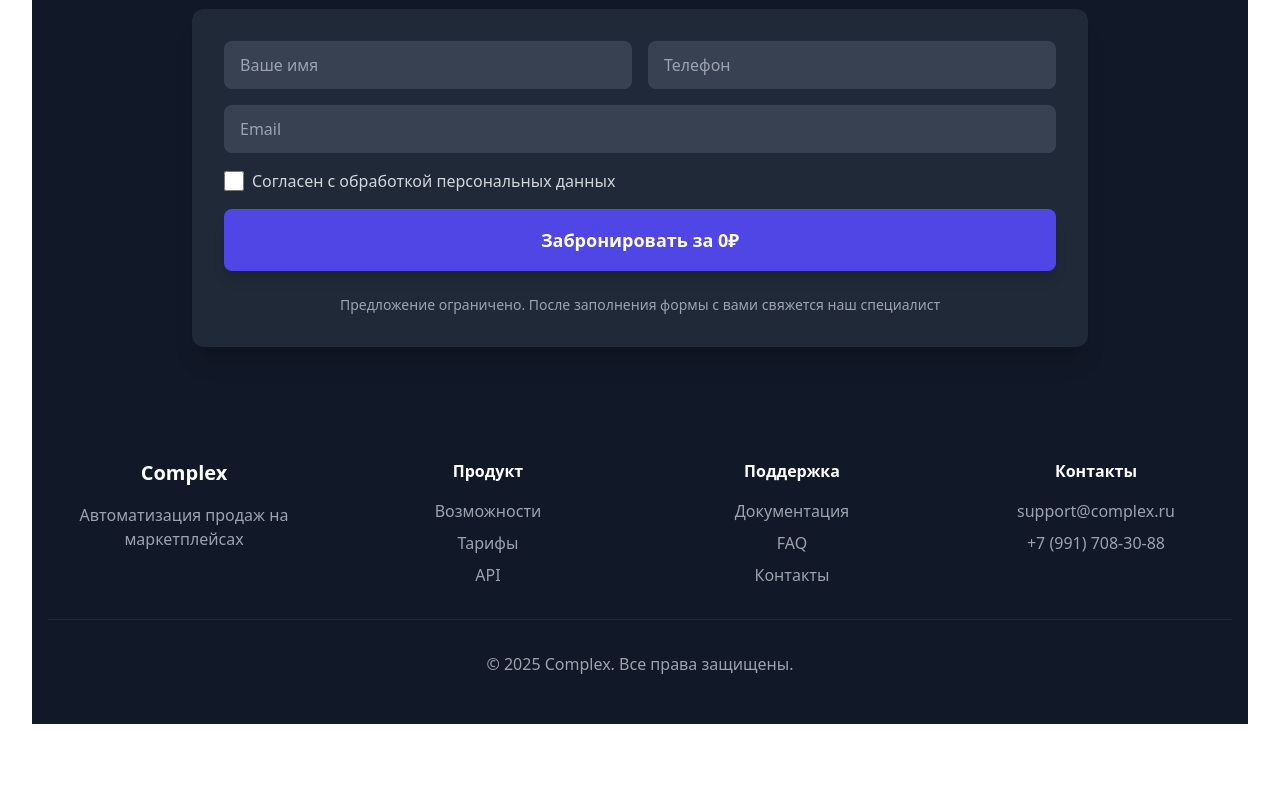
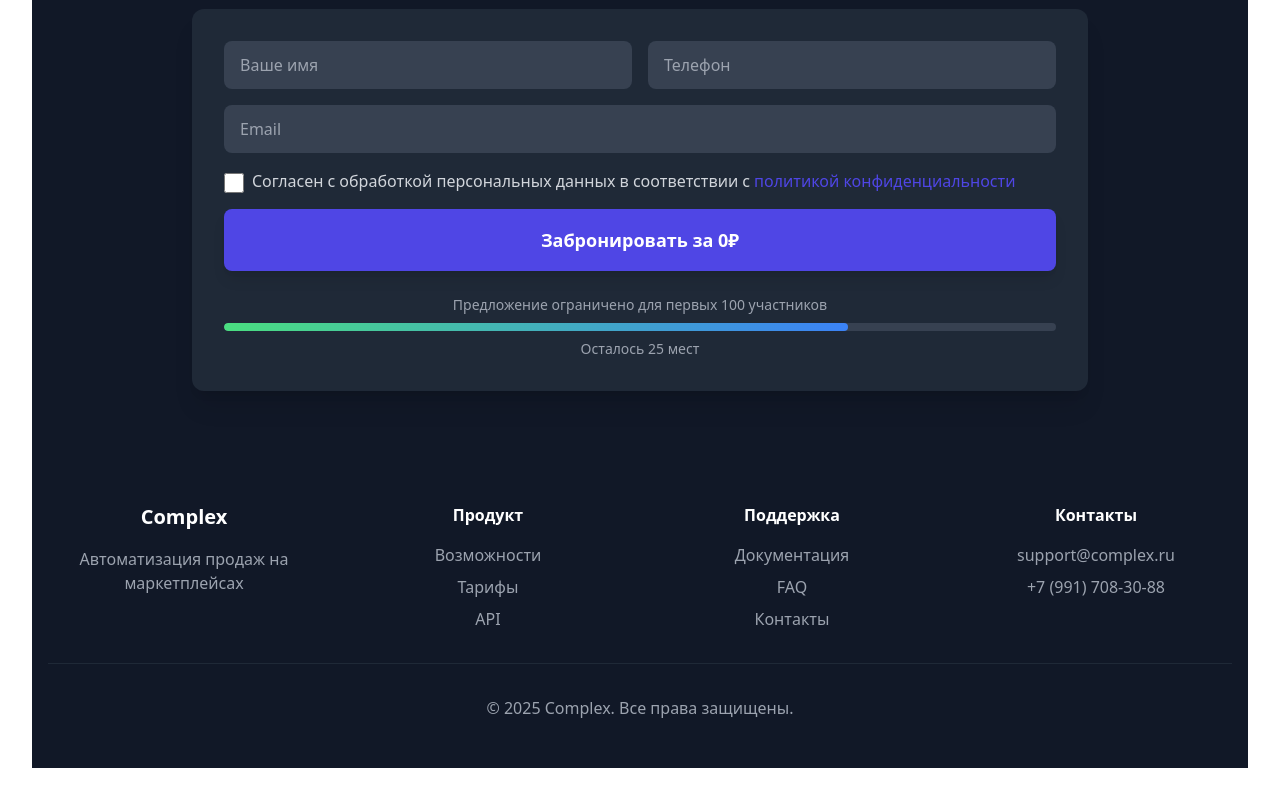
Before and after one commit to DeusCreationem/complex-, a React (Vite) app: page / in a window 1280 px wide. Shown: the part 3323-4123 px from the top of the page. Before the commit the page ends 4079 px from the top, so only its background shows below. Built offline with nearby package versions, Linux system fonts and the light colour scheme.

Commit message:
Fix Tailwind-PostCSS integration5

```diff
--- a/package.json
+++ b/package.json
@@ -10,6 +10,7 @@
     "preview": "vite preview"
   },
   "dependencies": {
+    "axios": "^1.11.0",
     "framer-motion": "^12.23.12",
     "react": "^19.1.0",
     "react-dom": "^19.1.0",
--- a/src/components/sections/CTA.jsx
+++ b/src/components/sections/CTA.jsx
@@ -2,26 +2,49 @@ import React, { useState } from 'react';
 import { useForm } from 'react-hook-form';
 import Button from '../ui/Button';
 import { motion } from 'framer-motion';
+import axios from 'axios'; // Добавлено для отправки данных
 
 const CTA = () => {
-  const { register, handleSubmit, formState: { errors } } = useForm();
+  const {
+    register,
+    handleSubmit,
+    formState: { errors, isValid },
+    reset
+  } = useForm({ mode: 'onChange' }); // Валидация при изменении
+
   const [isSubmitted, setIsSubmitted] = useState(false);
+  const [isLoading, setIsLoading] = useState(false); // Состояние загрузки
+  const [submitError, setSubmitError] = useState(null); // Ошибка отправки
 
-  const onSubmit = (data) => {
-    console.log(data);
-    // Здесь будет отправка данных на сервер
-    setIsSubmitted(true);
-    setTimeout(() => setIsSubmitted(false), 5000);
+  const onSubmit = async (data) => {
+    setIsLoading(true);
+    setSubmitError(null);
+
+    try {
+      // Отправка данных на сервер
+      await axios.post('/api/submit-application', data);
+
+      // Сброс формы и показ сообщения об успехе
+      reset();
+      setIsSubmitted(true);
+      setTimeout(() => setIsSubmitted(false), 5000);
+    } catch (error) {
+      console.error('Ошибка при отправке заявки:', error);
+      setSubmitError('Произошла ошибка при отправке. Пожалуйста, попробуйте позже.');
+    } finally {
+      setIsLoading(false);
+    }
   };
 
   return (
-    <section className="py-16 bg-gray-900 text-white">
+    <section className="py-16 bg-gray-900 text-white" id="cta">
       <div className="container mx-auto px-4">
         <div className="max-w-4xl mx-auto text-center">
           <motion.h2
             className="text-3xl md:text-4xl font-bold mb-6"
             initial={{ opacity: 0, y: 20 }}
             whileInView={{ opacity: 1, y: 0 }}
+            viewport={{ once: true, margin: "-100px" }}
           >
             Начните экономить уже сегодня
           </motion.h2>
@@ -31,6 +54,7 @@ const CTA = () => {
             initial={{ opacity: 0, y: 20 }}
             whileInView={{ opacity: 1, y: 0 }}
             transition={{ delay: 0.1 }}
+            viewport={{ once: true, margin: "-100px" }}
           >
             Первые 100 участников получат пожизненную скидку 20%
           </motion.p>
@@ -39,24 +63,43 @@ const CTA = () => {
             initial={{ opacity: 0, y: 20 }}
             whileInView={{ opacity: 1, y: 0 }}
             transition={{ delay: 0.2 }}
+            viewport={{ once: true, margin: "-100px" }}
             className="bg-gray-800 rounded-xl p-8 shadow-xl"
           >
             {isSubmitted ? (
-              <div className="text-center py-8">
+              <motion.div
+                initial={{ opacity: 0, scale: 0.9 }}
+                animate={{ opacity: 1, scale: 1 }}
+                className="text-center py-8"
+              >
                 <div className="text-green-500 text-5xl mb-4">✓</div>
                 <h3 className="text-2xl font-bold mb-2">Заявка принята!</h3>
                 <p>Мы свяжемся с вами в течение 15 минут для настройки доступа</p>
-              </div>
+
+                <Button
+                  variant="outline"
+                  className="mt-6"
+                  onClick={() => setIsSubmitted(false)}
+                >
+                  Отправить ещё одну заявку
+                </Button>
+              </motion.div>
             ) : (
               <form onSubmit={handleSubmit(onSubmit)} className="space-y-4">
                 <div className="grid grid-cols-1 md:grid-cols-2 gap-4">
                   <div>
                     <input
-                      {...register('name', { required: 'Обязательное поле' })}
+                      {...register('name', {
+                        required: 'Обязательное поле',
+                        minLength: {
+                          value: 2,
+                          message: 'Минимум 2 символа'
+                        }
+                      })}
                       placeholder="Ваше имя"
-                      className="w-full px-4 py-3 bg-gray-700 rounded-lg text-white placeholder-gray-400 focus:outline-none focus:ring-2 focus:ring-primary"
+                      className="w-full px-4 py-3 bg-gray-700 rounded-lg text-white placeholder-gray-400 focus:outline-none focus:ring-2 focus:ring-primary transition-colors"
                     />
-                    {errors.name && <p className="text-red-400 text-sm mt-1">{errors.name.message}</p>}
+                    {errors.name && <p className="text-red-400 text-sm mt-1 text-left">{errors.name.message}</p>}
                   </div>
 
                   <div>
@@ -69,9 +112,9 @@ const CTA = () => {
                         }
                       })}
                       placeholder="Телефон"
-                      className="w-full px-4 py-3 bg-gray-700 rounded-lg text-white placeholder-gray-400 focus:outline-none focus:ring-2 focus:ring-primary"
+                      className="w-full px-4 py-3 bg-gray-700 rounded-lg text-white placeholder-gray-400 focus:outline-none focus:ring-2 focus:ring-primary transition-colors"
                     />
-                    {errors.phone && <p className="text-red-400 text-sm mt-1">{errors.phone.message}</p>}
+                    {errors.phone && <p className="text-red-400 text-sm mt-1 text-left">{errors.phone.message}</p>}
                   </div>
                 </div>
 
@@ -85,36 +128,64 @@ const CTA = () => {
                       }
                     })}
                     placeholder="Email"
-                    className="w-full px-4 py-3 bg-gray-700 rounded-lg text-white placeholder-gray-400 focus:outline-none focus:ring-2 focus:ring-primary"
+                    className="w-full px-4 py-3 bg-gray-700 rounded-lg text-white placeholder-gray-400 focus:outline-none focus:ring-2 focus:ring-primary transition-colors"
                   />
-                  {errors.email && <p className="text-red-400 text-sm mt-1">{errors.email.message}</p>}
+                  {errors.email && <p className="text-red-400 text-sm mt-1 text-left">{errors.email.message}</p>}
                 </div>
 
-                <div className="flex items-center">
+                <div className="flex items-start">
                   <input
                     type="checkbox"
                     {...register('agreement', { required: 'Необходимо согласие' })}
                     id="agreement"
-                    className="mr-2 h-5 w-5 text-primary rounded focus:ring-primary"
+                    className="mt-1 mr-2 h-5 w-5 text-primary rounded focus:ring-primary"
                   />
-                  <label htmlFor="agreement" className="text-gray-300">
-                    Согласен с обработкой персональных данных
+                  <label htmlFor="agreement" className="text-gray-300 text-left block">
+                    Согласен с обработкой персональных данных в соответствии с
+                    <a href="/privacy" className="text-primary hover:underline ml-1">
+                      политикой конфиденциальности
+                    </a>
                   </label>
                 </div>
-                {errors.agreement && <p className="text-red-400 text-sm">{errors.agreement.message}</p>}
+                {errors.agreement && <p className="text-red-400 text-sm text-left">{errors.agreement.message}</p>}
+
+                {/* Показать ошибку отправки */}
+                {submitError && (
+                  <div className="text-red-400 py-2 text-sm">
+                    {submitError}
+                  </div>
+                )}
 
                 <Button
                   type="submit"
                   size="lg"
                   className="w-full mt-4 shadow-lg transform hover:scale-[1.02] transition-transform"
+                  disabled={isLoading || !isValid}
                 >
-                  Забронировать за 0₽
+                  {isLoading ? (
+                    <div className="flex items-center justify-center">
+                      <svg className="animate-spin -ml-1 mr-2 h-5 w-5 text-white" xmlns="http://www.w3.org/2000/svg" fill="none" viewBox="0 0 24 24">
+                        <circle className="opacity-25" cx="12" cy="12" r="10" stroke="currentColor" strokeWidth="4"></circle>
+                        <path className="opacity-75" fill="currentColor" d="M4 12a8 8 0 018-8V0C5.373 0 0 5.373 0 12h4zm2 5.291A7.962 7.962 0 014 12H0c0 3.042 1.135 5.824 3 7.938l3-2.647z"></path>
+                      </svg>
+                      Отправка...
+                    </div>
+                  ) : (
+                    "Забронировать за 0₽"
+                  )}
                 </Button>
               </form>
             )}
 
             <div className="mt-6 text-gray-400 text-sm">
-              <p>Предложение ограничено. После заполнения формы с вами свяжется наш специалист</p>
+              <p>Предложение ограничено для первых 100 участников</p>
+              <div className="mt-2 h-2 bg-gray-700 rounded-full overflow-hidden">
+                <div
+                  className="h-full bg-gradient-to-r from-green-400 to-blue-500 rounded-full"
+                  style={{ width: '75%' }}
+                ></div>
+              </div>
+              <p className="mt-2">Осталось 25 мест</p>
             </div>
           </motion.div>
         </div>
```
Also changed, not shown: 2 other files (tests, documents, lock files or other folders).
